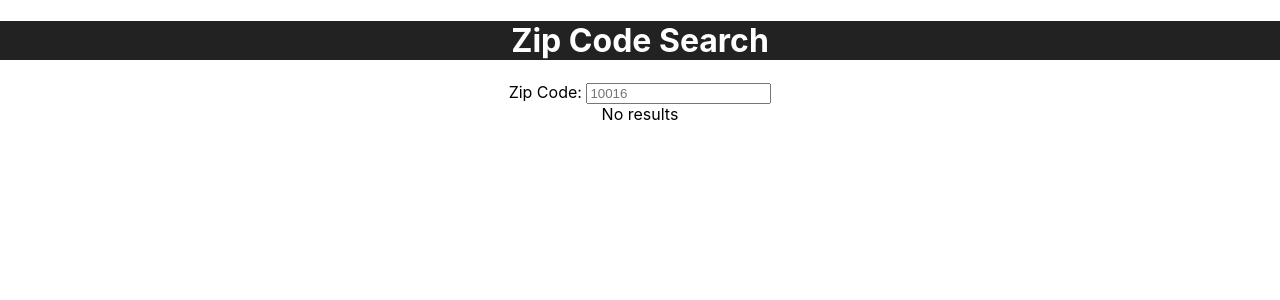
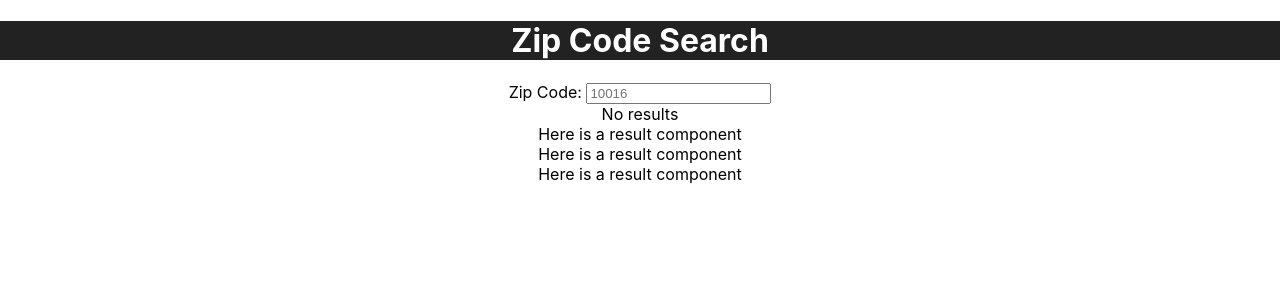
Before and after one commit to khinshankhan/cuny2x, a React (Create React App) app: page / in a window 1280 px wide. Shown: the top 300 px of the page. Built offline with nearby package versions, Linux system fonts and the light colour scheme.

Commit message:
Added Result component and stylesheet

```diff
--- /dev/null
+++ b/src/Components/Result.js
@@ -0,0 +1,8 @@
+import React from 'react';
+import './Result.css';
+
+function Result(props) {
+  return <div>Here is a result component</div>
+}
+
+export default Result;
--- a/src/Components/ZipSearch.js
+++ b/src/Components/ZipSearch.js
@@ -1,5 +1,6 @@
 import React from 'react';
 import './ZipSearch.css';
+import Result from './Result';
 
 class ZipSearch extends React.Component {
   constructor(props) {
@@ -18,7 +19,7 @@ class ZipSearch extends React.Component {
   }
 
   handleSubmit(event) {
-
+    event.preventDefault();
   }
 
   render() {
@@ -34,6 +35,9 @@ class ZipSearch extends React.Component {
           </form>
           <div id="results">
             No results
+            <Result/>
+            <Result/>
+            <Result/>
           </div>
         </div>
       </div>
```
Also changed, not shown: src/Components/Result.css (added).
